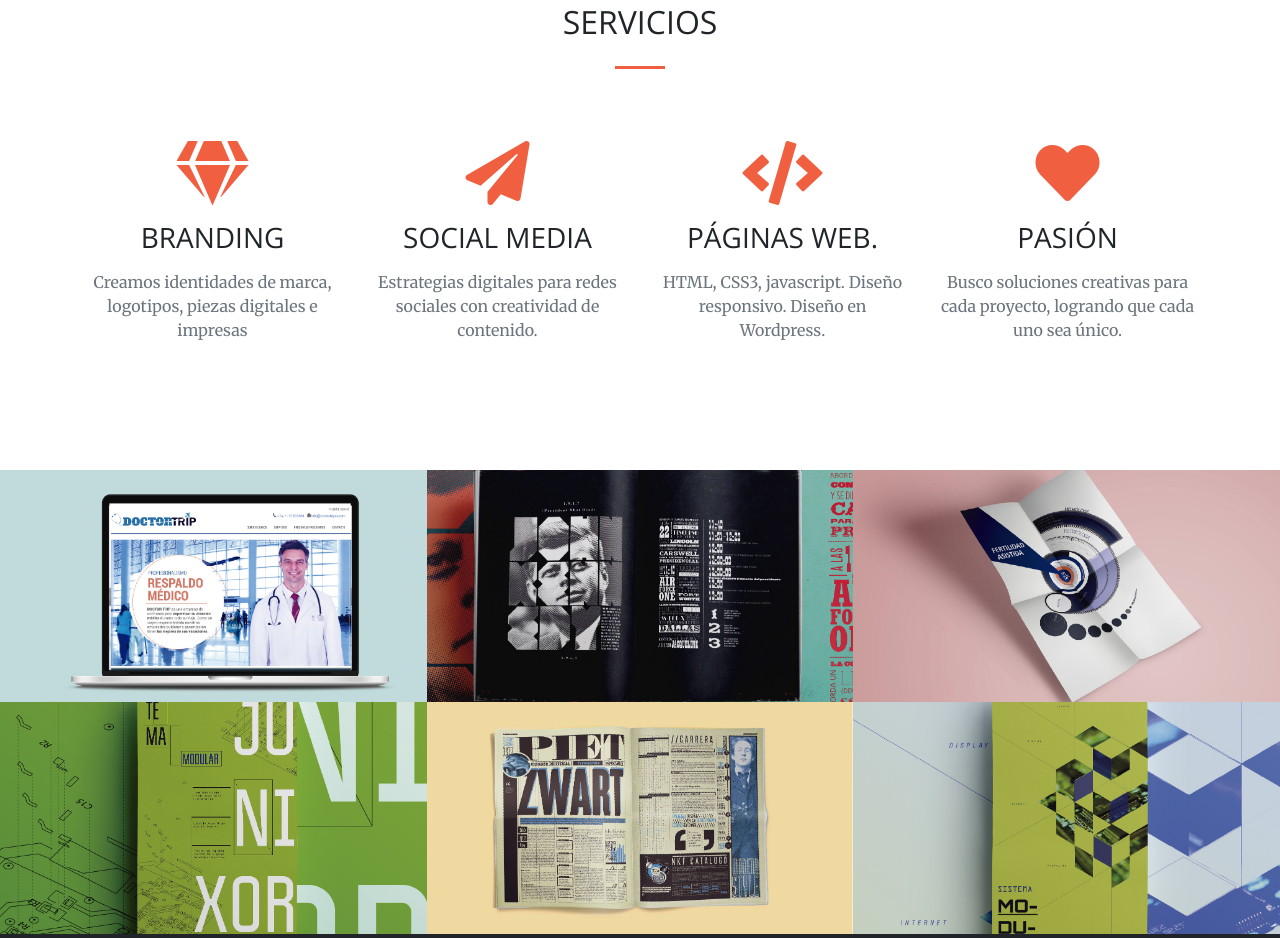
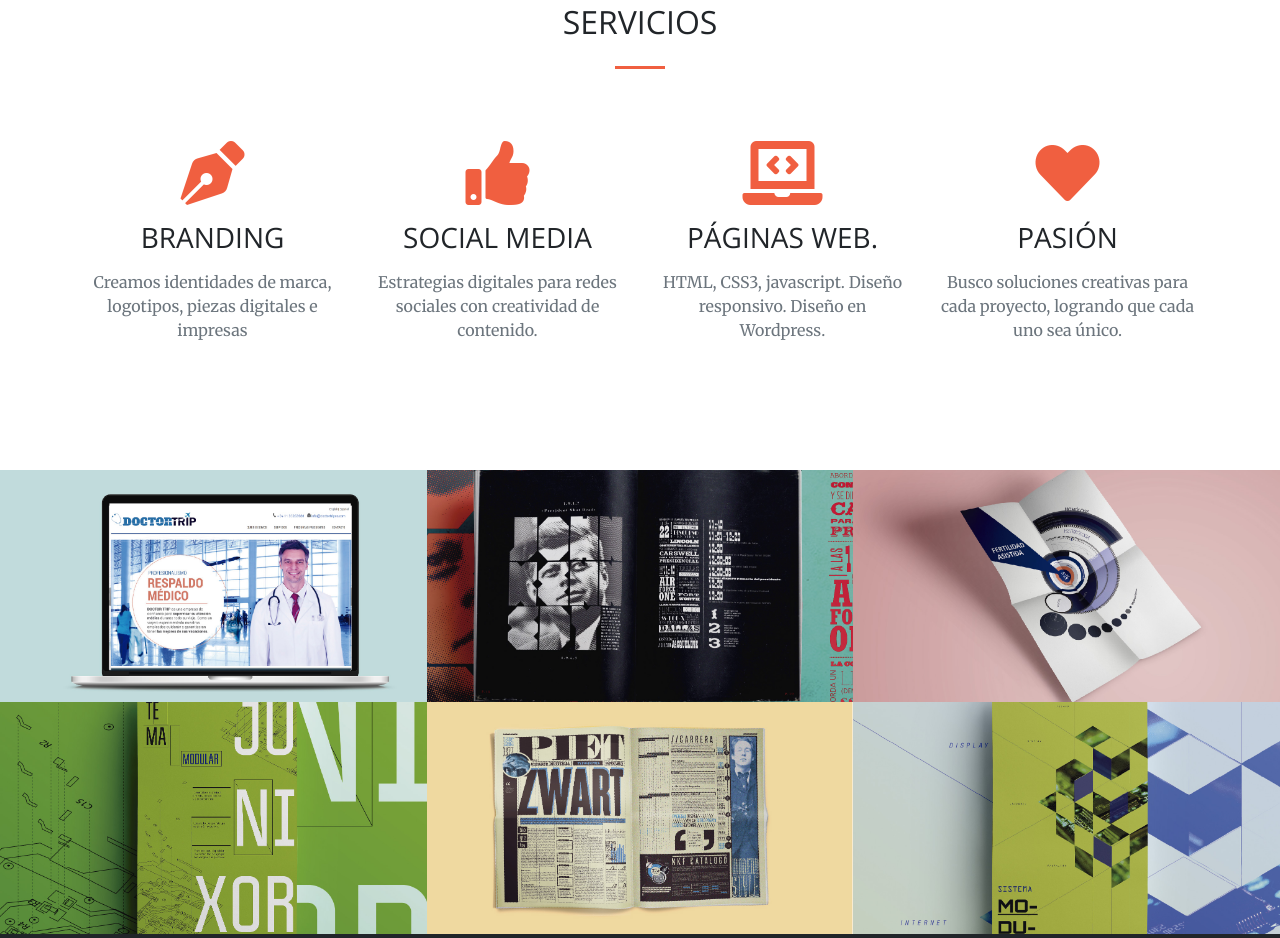
Before and after one commit to flaviapaz88/flaviapaz88.github.io, a plain HTML site: page index.html in a window 1280 px wide. Shown: the part 1422-2360 px from the top of the page. Drawn offline with nearby package versions, Linux system fonts and the light colour scheme.

```diff
--- a/index.html
+++ b/index.html
@@ -8,7 +8,7 @@
     <meta name="description" content="">
     <meta name="author" content="">
 
-    <title>Creative - Start Bootstrap Theme</title>
+    <title>PAZ DG</title>
 
     <!-- Bootstrap core CSS -->
     <link href="vendor/bootstrap/css/bootstrap.min.css" rel="stylesheet">
@@ -97,7 +97,7 @@
         <div class="row">
           <div class="col-lg-3 col-md-6 text-center">
             <div class="service-box mt-5 mx-auto">
-              <i class="fas fa-4x fa-gem text-primary mb-3 sr-icon-1"></i>
+              <i class="fas fa-4x fa-pen-nib text-primary mb-3 sr-icon-1"></i>
               <h3 class="mb-3">BRANDING</h3>
               <p class="text-muted mb-0">
 Creamos identidades de marca, logotipos, piezas digitales e impresas
@@ -106,14 +106,14 @@
           </div>
           <div class="col-lg-3 col-md-6 text-center">
             <div class="service-box mt-5 mx-auto">
-              <i class="fas fa-4x fa-paper-plane text-primary mb-3 sr-icon-2"></i>
+              <i class="fas fa-4x fa-thumbs-up text-primary mb-3 sr-icon-2"></i>
               <h3 class="mb-3">SOCIAL MEDIA</h3>
               <p class="text-muted mb-0">Estrategias digitales para redes sociales con creatividad de contenido.</p>
             </div>
           </div>
           <div class="col-lg-3 col-md-6 text-center">
             <div class="service-box mt-5 mx-auto">
-              <i class="fas fa-4x fa-code text-primary mb-3 sr-icon-3"></i>
+              <i class="fas fa-4x fa-laptop-code text-primary mb-3 sr-icon-3"></i>
               <h3 class="mb-3">PÁGINAS WEB.</h3>
               <p class="text-muted mb-0">HTML, CSS3, javascript. Diseño responsivo. Diseño en Wordpress.</p>
             </div>
```
